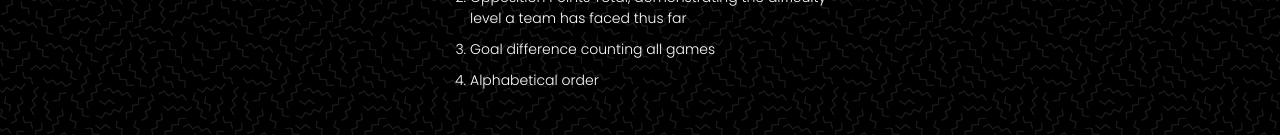
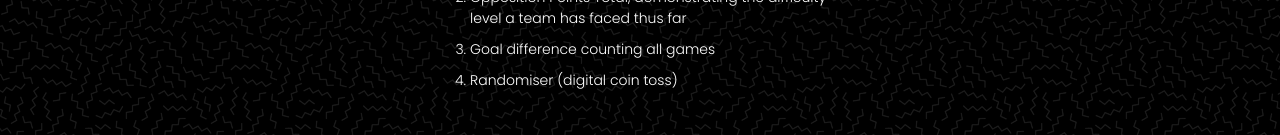
Before and after one commit to dhruvapanyam/sakkath-client, a React (Create React App) app: page /rules in a window 1280 px wide. Shown: the part 1433-1568 px from the top of the page. Built offline with nearby package versions, Linux system fonts and the light colour scheme.

Commit message:
tiebreaking

```diff
--- a/src/rules.js
+++ b/src/rules.js
@@ -82,7 +82,7 @@ export default function RulesFormat(){
                 <li>Head-to-head, if a clear order can be established</li>
                 <li>Opposition Points Total, demonstrating the difficulty level a team has faced thus far</li>
                 <li>Goal difference counting all games</li>
-                <li>Alphabetical order</li>
+                <li>Randomiser (digital coin toss)</li>
 
 
             </ol>
```
